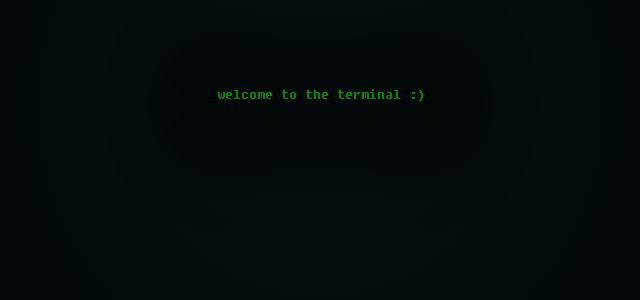
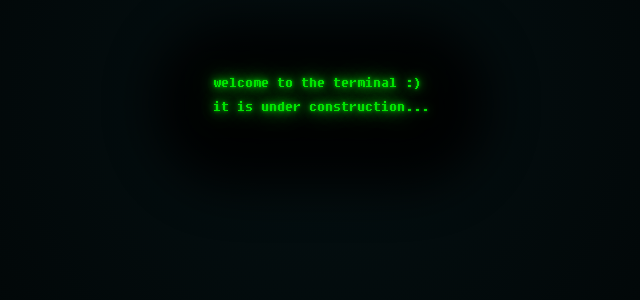
Before and after one commit to chris-morgado/the-website, a Next.js app in the folder next/: page /terminal in a window 1280 px wide. Shown: the part 216-516 px from the top of the page, without its empty margins (319-959 px from the left). Built offline with nearby package versions, Linux system fonts and the light colour scheme.

Commit message:
terminal under construction

```diff
--- a/next/app/terminal/page.tsx
+++ b/next/app/terminal/page.tsx
@@ -6,6 +6,7 @@ const Page: React.FC = () => {
         <div className="terminal">
             <div className="terminal-content">
                 <h1>welcome to the terminal :)</h1>
+                <h2>it is under construction...</h2>
             </div>
         </div>
     );
--- a/next/components/nav/navbars.tsx
+++ b/next/components/nav/navbars.tsx
@@ -15,7 +15,7 @@ const MainNavBar: React.FC = () => {
     const navData: NavItemData[] = [
         { name: "Projects", link: "/projects" },
         { name: "Contact", link: "/contact" },
-        { name: "Terminal", link: "/terminal" }
+        // { name: "Terminal", link: "/terminal" }
     ];
 
     return (
```
